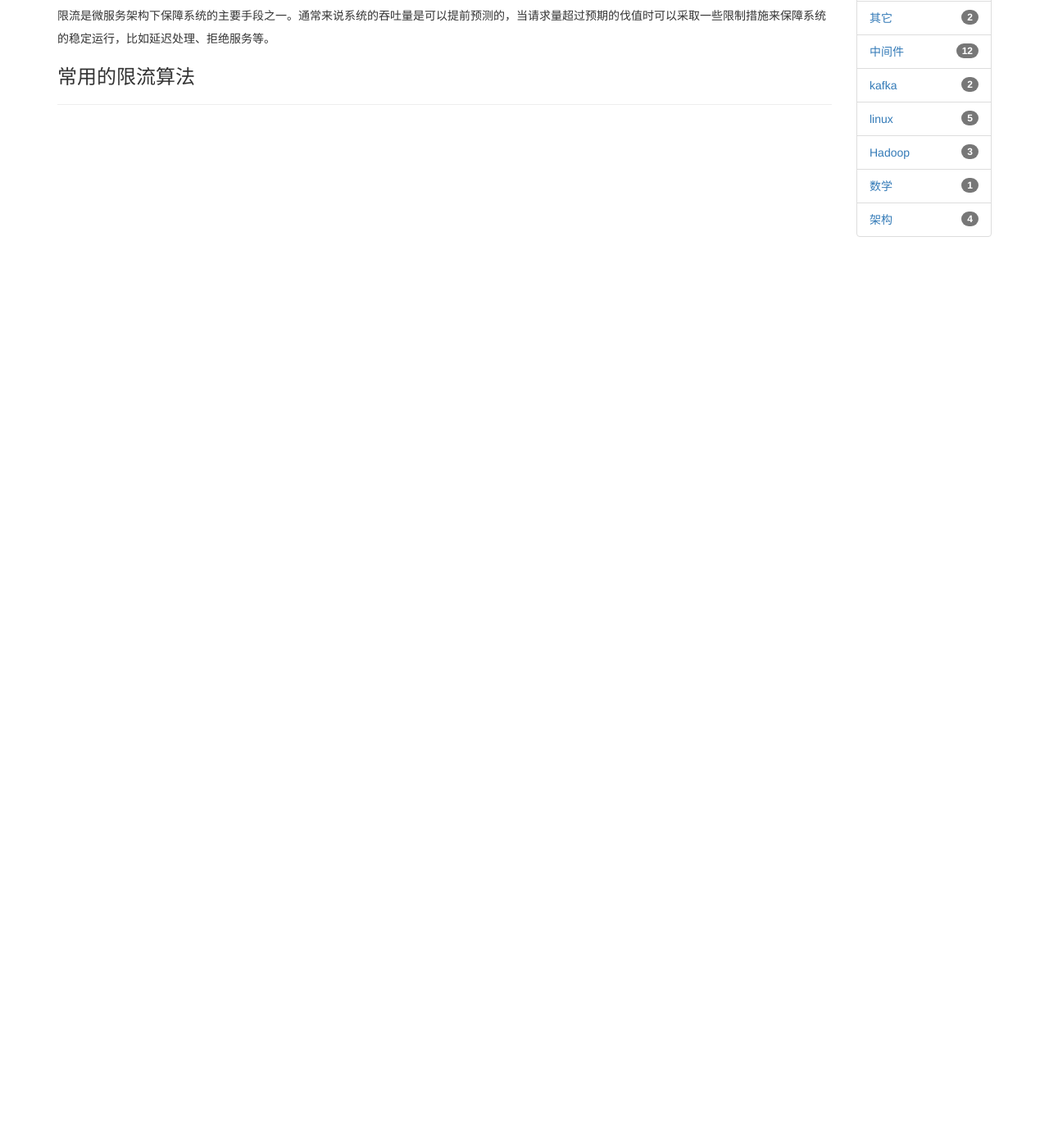
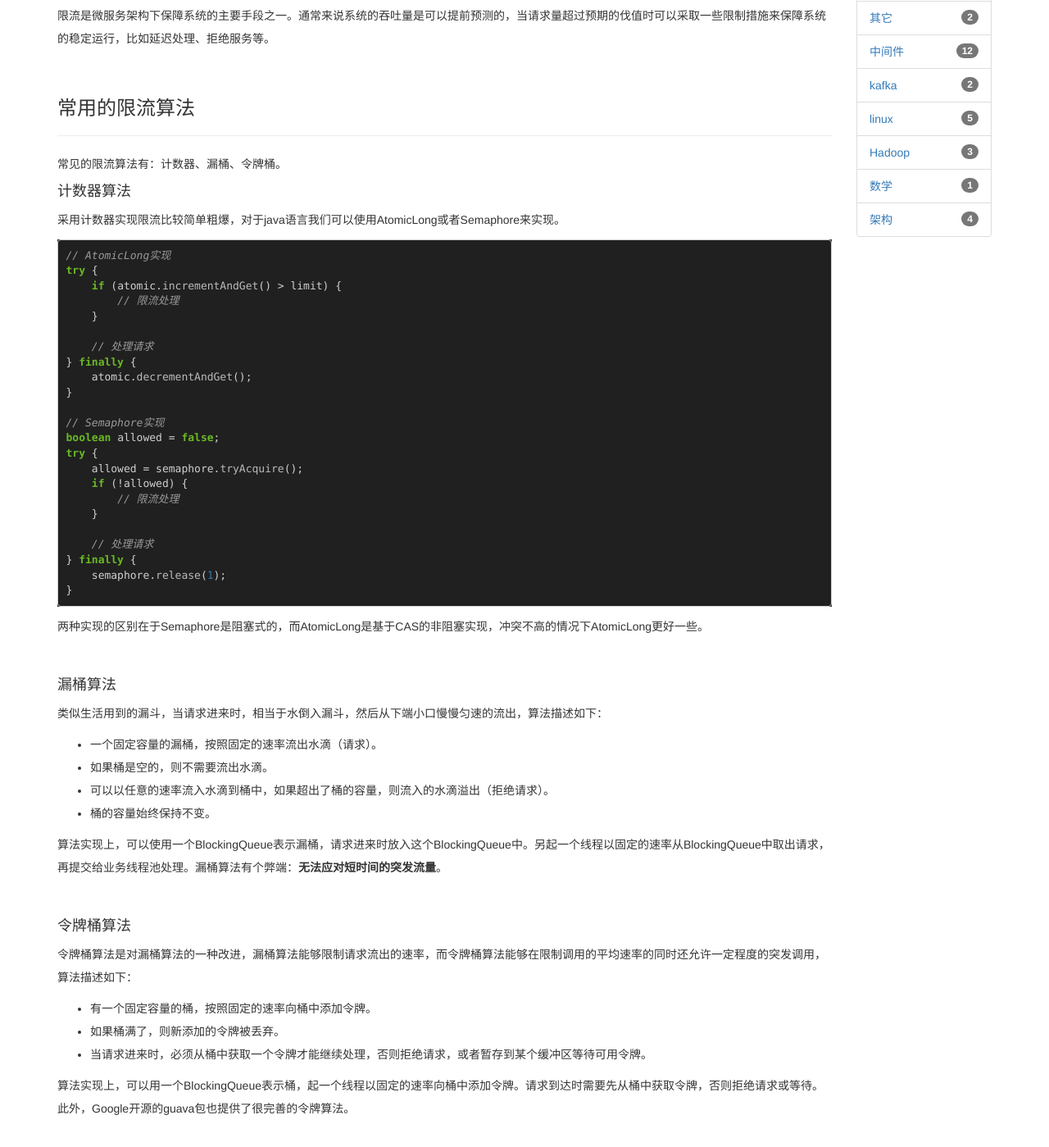
Before and after one commit to OuYangLiang/ouyangliang.github.io, a Jekyll site: the page built from _posts/2018-07-25-《微服务架构》：限流.markdown, in a window 1280 px wide and 1400 px high, scrolled down 346 px. Shown: the whole window at 82% size. Built offline with Jekyll 4.4.1, drawn with Linux system fonts in a browser that asks for light colours; before the commit the page ends 900 px from its top, so only the background shows below that.

Commit message:
限流算法

````diff
--- a/_posts/2018-07-25-《微服务架构》：限流.markdown
+++ b/_posts/2018-07-25-《微服务架构》：限流.markdown
@@ -8,6 +8,67 @@ description:
 ---
 限流是微服务架构下保障系统的主要手段之一。通常来说系统的吞吐量是可以提前预测的，当请求量超过预期的伐值时可以采取一些限制措施来保障系统的稳定运行，比如延迟处理、拒绝服务等。
 
+<br/>
+
 ### 常用的限流算法
 
 ---
+
+常见的限流算法有：计数器、漏桶、令牌桶。
+
+#### 计数器算法
+
+采用计数器实现限流比较简单粗爆，对于java语言我们可以使用AtomicLong或者Semaphore来实现。
+
+```java
+// AtomicLong实现
+try {
+    if (atomic.incrementAndGet() > limit) {
+        // 限流处理
+    }
+
+    // 处理请求
+} finally {
+    atomic.decrementAndGet();
+}
+
+// Semaphore实现
+boolean allowed = false;
+try {
+    allowed = semaphore.tryAcquire();
+    if (!allowed) {
+        // 限流处理
+    }
+
+    // 处理请求
+} finally {
+    semaphore.release(1);
+}
+```
+
+两种实现的区别在于Semaphore是阻塞式的，而AtomicLong是基于CAS的非阻塞实现，冲突不高的情况下AtomicLong更好一些。
+
+<br/>
+
+#### 漏桶算法
+
+类似生活用到的漏斗，当请求进来时，相当于水倒入漏斗，然后从下端小口慢慢匀速的流出，算法描述如下：
+
+* 一个固定容量的漏桶，按照固定的速率流出水滴（请求）。
+* 如果桶是空的，则不需要流出水滴。
+* 可以以任意的速率流入水滴到桶中，如果超出了桶的容量，则流入的水滴溢出（拒绝请求）。
+* 桶的容量始终保持不变。
+
+算法实现上，可以使用一个BlockingQueue表示漏桶，请求进来时放入这个BlockingQueue中。另起一个线程以固定的速率从BlockingQueue中取出请求，再提交给业务线程池处理。漏桶算法有个弊端：**无法应对短时间的突发流量**。
+
+<br/>
+
+#### 令牌桶算法
+
+令牌桶算法是对漏桶算法的一种改进，漏桶算法能够限制请求流出的速率，而令牌桶算法能够在限制调用的平均速率的同时还允许一定程度的突发调用，算法描述如下：
+
+* 有一个固定容量的桶，按照固定的速率向桶中添加令牌。
+* 如果桶满了，则新添加的令牌被丢弃。
+* 当请求进来时，必须从桶中获取一个令牌才能继续处理，否则拒绝请求，或者暂存到某个缓冲区等待可用令牌。
+
+算法实现上，可以用一个BlockingQueue表示桶，起一个线程以固定的速率向桶中添加令牌。请求到达时需要先从桶中获取令牌，否则拒绝请求或等待。此外，Google开源的guava包也提供了很完善的令牌算法。
````
